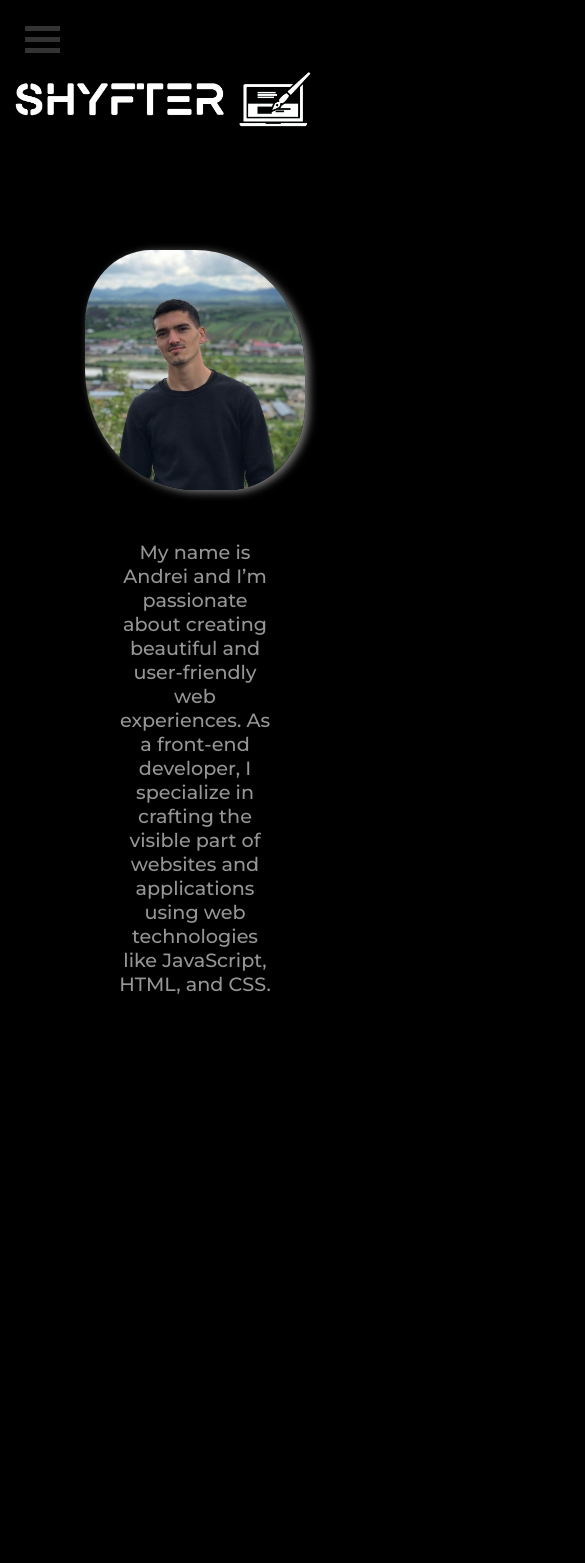
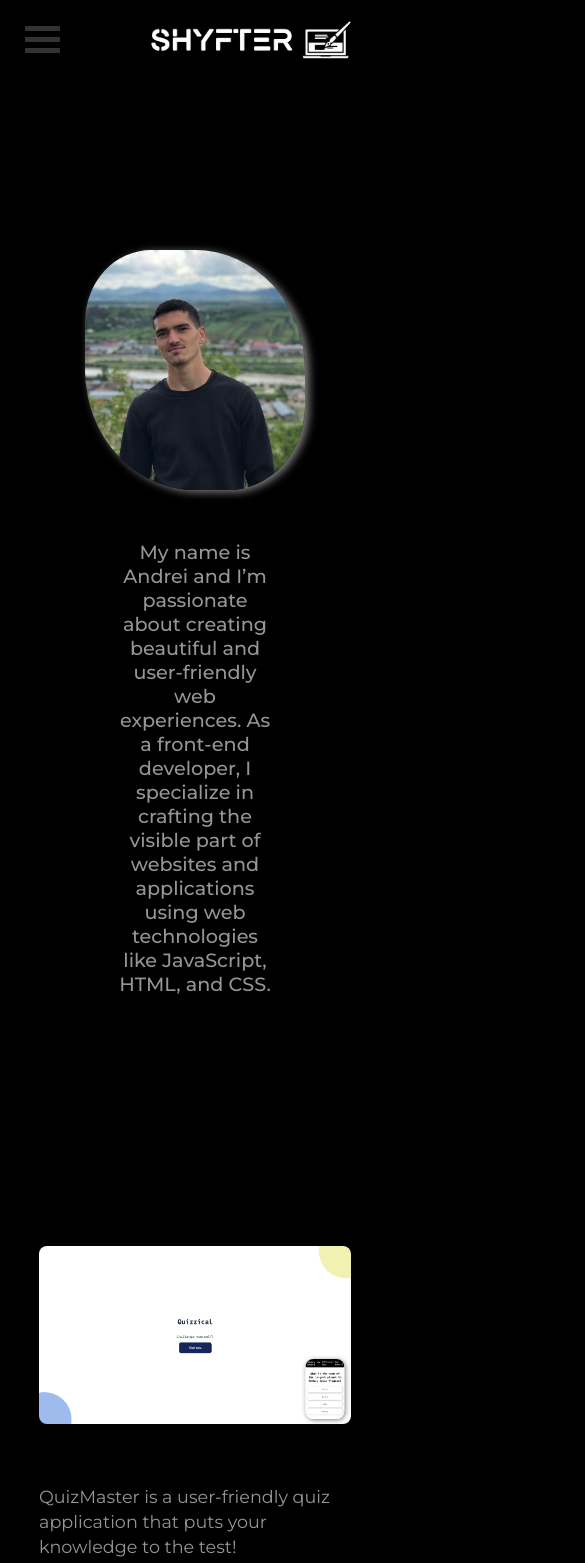
Before and after one commit to Shyfter/cv-website, a React (Create React App) app: page / in a window 390 px wide. Shown: the top 1563 px of the page, 585 px wide, since content can reach past the window. Built offline with nearby package versions, Linux system fonts and the light colour scheme; the HTML template or start-up script is replaced by a standard one.

Commit message:
some changes to the navbar mobile

```diff
--- a/src/index.css
+++ b/src/index.css
@@ -222,7 +222,8 @@ footer {
 @media (max-width:480px) {
 
     .navbar{
-      margin-top: 50px;
+      padding-top: 50px;
+      margin-top: 0px;
       padding-left: 0px;
     }
     /*menu icon*/
@@ -257,6 +258,44 @@ footer {
       transform: translate(0, -11px) rotate(45deg);
     }
 
+    /* Apps section */
+    .quizz-app, .tenzies-app, .cv-website {
+      flex-direction: column;
+      width: 80vw;
+    }
 
+    .quizz-app-pics-container, .tenzies-app-pics-container, .cv-website-pics-container {
+      width: 100%;
+      margin: 0;
+      height: fit-content;
+    }
+
+    .tenzies-app-pics-container, .cv-website-pics-container {
+      margin-bottom: 70px;
+    }
+
+    .quizz-app-pc > img, .tenzies-app-pc > img, .cv-website-pc > img {
+      width: 100%;
+      display: block;
+    }
+
+    .quizz-app-phone{
+      bottom: 5px;
+    }
+    .quizz-app-phone > img {
+      height: 60px;
+      display: block;
+    }
+
+    .logo {
+      position: fixed;
+      top: 10px;
+      left: 100%;
+      transform: translate(-100%);
+    }
+
+    .logo > img {
+      height: 40px;
+    }
 
 }
```
